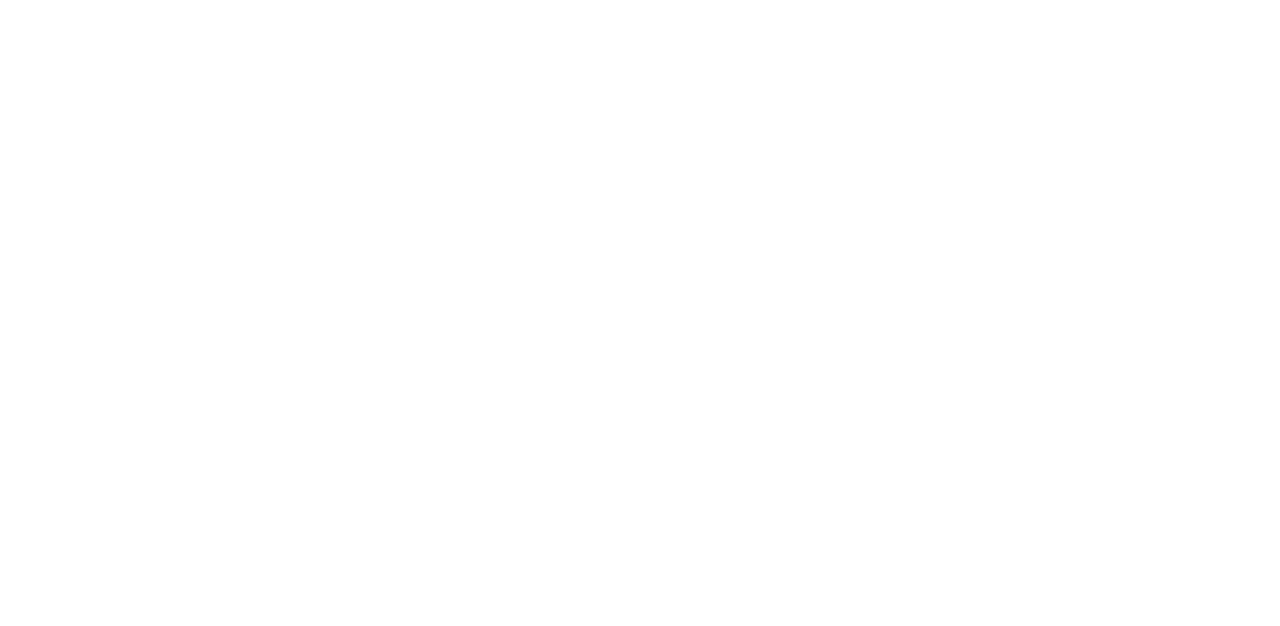
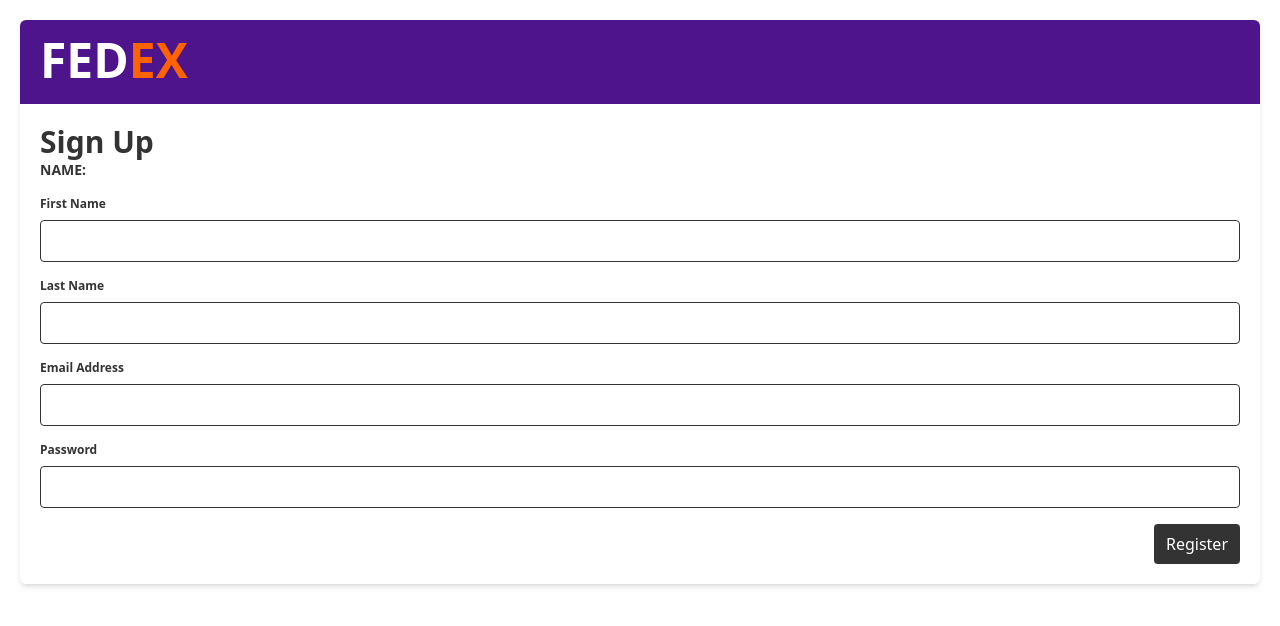
Before and after one commit to designcode/fedex, an Angular app: page /signup in a window 1280 px wide. Before the commit this address led to /. Shown: the top 626 px of the page. Built offline with nearby package versions, Linux system fonts and the light colour scheme.

Commit message:
feat: Implements first iteration of signup form

```diff
--- a/src/app/app.config.ts
+++ b/src/app/app.config.ts
@@ -1,8 +1,9 @@
 import { ApplicationConfig } from '@angular/core';
 import { provideRouter } from '@angular/router';
+import { provideHttpClient } from '@angular/common/http';
 
 import { routes } from './app.routes';
 
 export const appConfig: ApplicationConfig = {
-	providers: [provideRouter(routes)],
+	providers: [provideHttpClient(), provideRouter(routes)],
 };
--- a/src/app/app.routes.ts
+++ b/src/app/app.routes.ts
@@ -8,4 +8,11 @@
 				({ DesignSystemComponent }) => DesignSystemComponent
 			),
 	},
+	{
+		path: 'signup',
+		loadComponent: () =>
+			import('@user/feature-signup').then(
+				({ SignUpComponent }) => SignUpComponent
+			),
+	},
 ];
--- /dev/null
+++ b/src/app/user/feature-signup/index.ts
@@ -0,0 +1 @@
+export * from './sign-up/sign-up.component';
--- /dev/null
+++ b/src/app/user/feature-signup/sign-up/sign-up.component.html
@@ -0,0 +1,112 @@
+<div class="container mx-auto" *ngIf="vm$ | async as vm">
+	<section>
+		<header class="header">
+			<h1>
+				<span class="text-white">FED</span>
+				<span class="text-secondary">EX</span>
+			</h1>
+		</header>
+
+		<h3>
+			Sign Up
+			<small
+				>Name: <span>{{ vm.fullName }}</span></small
+			>
+		</h3>
+
+		<form [formGroup]="signUpForm" (submit)="submitSignUpForm($event)">
+			<fieldset class="mb-4">
+				<label for="firstName">First Name</label>
+
+				<input
+					type="text"
+					formControlName="firstName"
+					name="firstName"
+					id="firstName" />
+
+				<span *ngIf="hasError(firstName, 'required')" class="error"
+					>First name is required</span
+				>
+			</fieldset>
+
+			<fieldset class="mb-4">
+				<label for="lastName">Last Name</label>
+
+				<input
+					type="text"
+					formControlName="lastName"
+					name="lastName"
+					id="lastName" />
+
+				<span *ngIf="hasError(lastName, 'required')" class="error"
+					>Last name is required</span
+				>
+			</fieldset>
+
+			<fieldset class="mb-4">
+				<label for="email">Email Address</label>
+
+				<input
+					type="text"
+					formControlName="email"
+					name="email"
+					id="email" />
+
+				<span *ngIf="hasError(email, 'required')" class="error"
+					>Email is required</span
+				>
+
+				<span *ngIf="hasError(email, 'email')" class="error"
+					>Email is not valid, please use a valid email
+					(user&#64;domain)</span
+				>
+			</fieldset>
+
+			<fieldset class="mb-4">
+				<label for="password">Password</label>
+
+				<input
+					type="password"
+					formControlName="password"
+					name="password"
+					id="password" />
+
+				<span *ngIf="hasError(password, 'required')" class="error block"
+					>Password is required</span
+				>
+
+				<span
+					*ngIf="hasError(password, 'minlength')"
+					class="error block"
+					>Password should be a minimum of eight characters</span
+				>
+
+				<span *ngIf="hasError(password, 'strength')" class="error block"
+					>Password should contain lower and uppercase letters</span
+				>
+
+				<span
+					*ngIf="hasError(signUpForm, 'passwordnamematch')"
+					class="error block"
+					>Password should not contain the user&#39;s first or last
+					name</span
+				>
+			</fieldset>
+
+			<input
+				type="hidden"
+				formControlName="thumbnailUrl"
+				name="thumbnailUrl"
+				id="thumbnailUrl" />
+
+			<div class="flex justify-end">
+				<button
+					type="submit"
+					[disabled]="signUpForm.invalid"
+					class="primary">
+					Register
+				</button>
+			</div>
+		</form>
+	</section>
+</div>
--- /dev/null
+++ b/src/app/user/feature-signup/sign-up/sign-up.component.scss
@@ -0,0 +1,18 @@
+.header {
+	@apply bg-primary px-5 pt-4 pb-1 mb-5 -mt-5 -ml-5 -mr-5 rounded-t-md;
+}
+
+h3 {
+	small {
+		@apply uppercase;
+		@apply text-sm;
+		@apply block;
+	}
+}
+
+.error {
+	@apply text-warning;
+	@apply text-xs;
+	@apply font-bold;
+	@apply mt-2;
+}
--- /dev/null
+++ b/src/app/user/feature-signup/sign-up/sign-up.component.ts
@@ -0,0 +1,89 @@
+import { AsyncPipe, NgIf } from '@angular/common';
+import { takeUntilDestroyed } from '@angular/core/rxjs-interop';
+import {
+	ChangeDetectionStrategy,
+	Component,
+	DestroyRef,
+	inject,
+} from '@angular/core';
+import {
+	FormBuilder,
+	FormControl,
+	FormGroup,
+	ReactiveFormsModule,
+	Validators,
+} from '@angular/forms';
+import { SignUpRequest, UserStoreService } from '@user/data-access';
+import { passwordStrengthValidator } from '../validators/password-strength.validator';
+import { passwordNameMatchValidator } from '../validators/password-name-match.validator';
+
+@Component({
+	selector: 'app-fedex-sign-up',
+	standalone: true,
+	templateUrl: './sign-up.component.html',
+	styleUrl: './sign-up.component.scss',
+	changeDetection: ChangeDetectionStrategy.OnPush,
+	imports: [AsyncPipe, NgIf, ReactiveFormsModule],
+})
+export class SignUpComponent {
+	private readonly destroyRef = inject(DestroyRef);
+	private readonly formBuilder = inject(FormBuilder);
+	private readonly userStore = inject(UserStoreService);
+
+	readonly signUpForm = this.formBuilder.nonNullable.group(
+		{
+			firstName: ['', [Validators.required]],
+			lastName: ['', [Validators.required]],
+			email: ['', [Validators.required, Validators.email]],
+			password: [
+				'',
+				[
+					Validators.required,
+					Validators.minLength(8),
+					passwordStrengthValidator(),
+				],
+			],
+			thumbnailUrl: [''],
+		},
+		{
+			validators: passwordNameMatchValidator(),
+		}
+	);
+
+	readonly firstName = this.signUpForm.controls.firstName;
+	readonly lastName = this.signUpForm.controls.lastName;
+	readonly email = this.signUpForm.controls.email;
+	readonly password = this.signUpForm.controls.password;
+
+	readonly vm$ = this.userStore.vm$;
+
+	constructor() {
+		this.signUpForm.valueChanges
+			.pipe(takeUntilDestroyed(this.destroyRef))
+			.subscribe(() =>
+				this.userStore.updateUser(this.signUpForm.getRawValue())
+			);
+	}
+
+	submitSignUpForm(event: Event) {
+		event.preventDefault();
+
+		const signUpData: SignUpRequest = {
+			...this.signUpForm.getRawValue(),
+			thumbnailUrl: '',
+		};
+
+		this.userStore
+			.signUp(signUpData)
+			.pipe(takeUntilDestroyed(this.destroyRef))
+			.subscribe(console.log);
+	}
+
+	hasError(control: FormControl | FormGroup, error: string) {
+		return (
+			control?.invalid &&
+			(control?.dirty || control?.touched) &&
+			control.errors?.[error]
+		);
+	}
+}
```
Also changed, not shown: tsconfig.json (+4 -3 lines), 1 other file (tests, documents, lock files or other folders).
